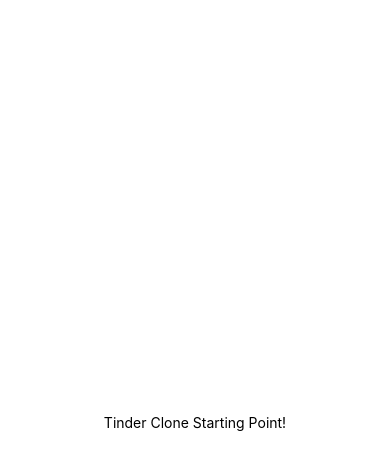
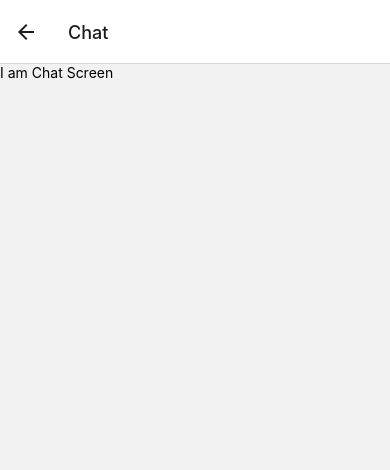
Before and after one commit to Bhagyeshpro/tinderCloneRNative, a React Native app: screen /Chat in a window 390 px wide. Shown: the top 470 px of the page. Built offline with nearby package versions, Linux system fonts and the light colour scheme.

Commit message:
Stack Navigator Done!

```diff
--- a/App.js
+++ b/App.js
@@ -1,20 +1,12 @@
-import { StatusBar } from 'expo-status-bar';
-import { StyleSheet, Text, View } from 'react-native';
+import React from "react"
+import StackNavigator from './StackNavigator';
+import { NavigationContainer } from "@react-navigation/native";
+
 
 export default function App() {
   return (
-    <View style={styles.container}>
-      <Text>Tinder Clone Starting Point!</Text>
-      <StatusBar style="auto" />
-    </View>
+    <NavigationContainer>
+      <StackNavigator/>
+    </NavigationContainer>
   );
 }
-
-const styles = StyleSheet.create({
-  container: {
-    flex: 1,
-    backgroundColor: '#fff',
-    alignItems: 'center',
-    justifyContent: 'center',
-  },
-});
--- /dev/null
+++ b/StackNavigator.js
@@ -0,0 +1,19 @@
+import { NavigationContainer } from '@react-navigation/native';
+import { createNativeStackNavigator } from '@react-navigation/native-stack'
+import React from 'react'
+import ChatScreen from './screens/ChatScreen';
+import HomeScreen from './screens/HomeScreen';
+
+const Stack = createNativeStackNavigator();
+
+
+const StackNavigator = () => {
+    return (
+            <Stack.Navigator>
+                <Stack.Screen name="Home" component={HomeScreen} />
+                <Stack.Screen name="Chat" component={ChatScreen} />
+            </Stack.Navigator>
+    )
+}
+
+export default StackNavigator
--- /dev/null
+++ b/screens/ChatScreen.js
@@ -0,0 +1,12 @@
+import React from 'react'
+import { View, Text } from 'react-native'
+
+const ChatScreen = () => {
+    return (
+        <View>
+            <Text>I am Chat Screen</Text>
+        </View>
+    )
+}
+
+export default ChatScreen
--- /dev/null
+++ b/screens/HomeScreen.js
@@ -0,0 +1,12 @@
+import React from 'react'
+import { View, Text } from 'react-native'
+
+const HomeScreen = () => {
+    return (
+        <View>
+            <Text>I am Home</Text>
+        </View>
+    )
+}
+
+export default HomeScreen
```
Also changed, not shown: package.json (+8 -2 lines), 1 other file (tests, documents, lock files or other folders).
